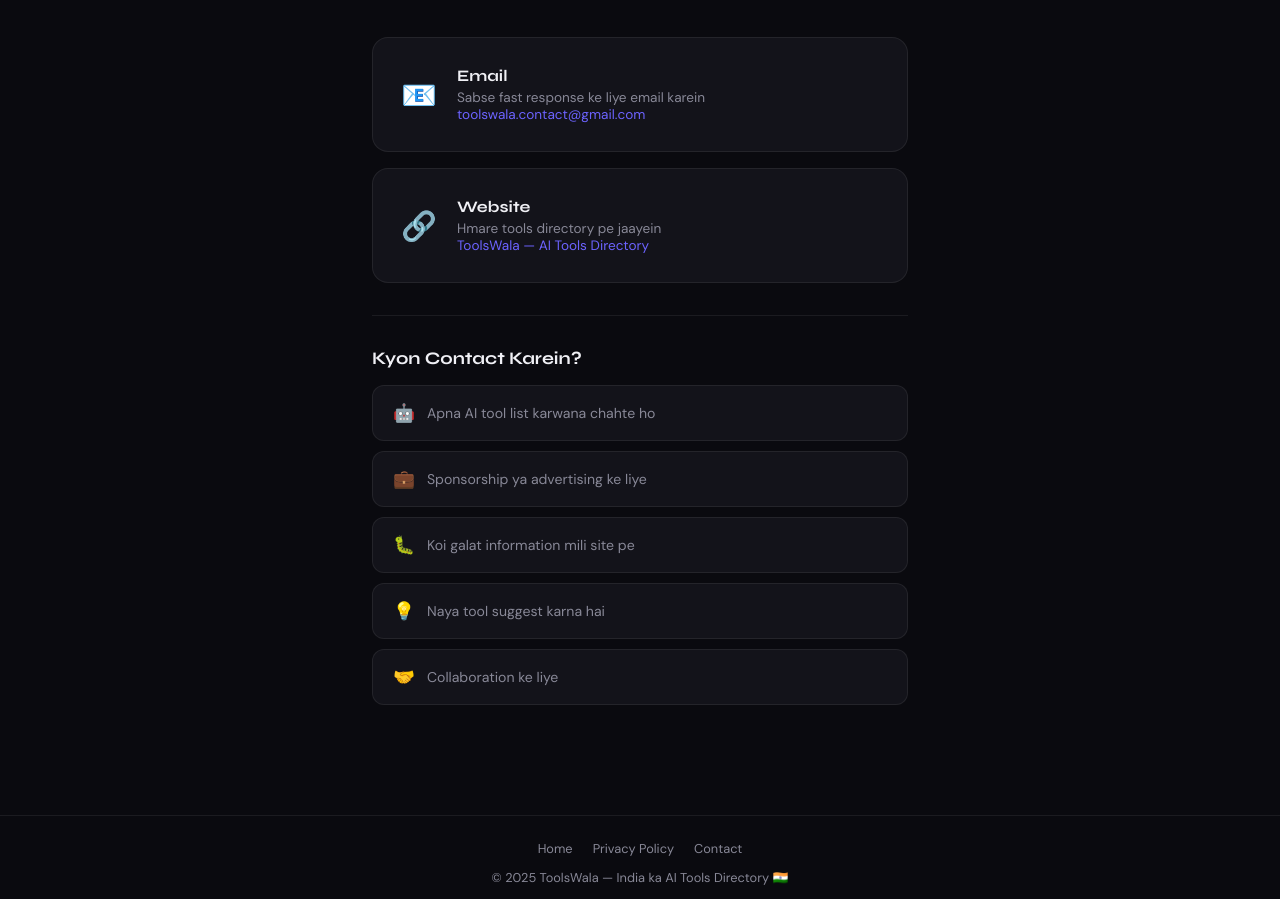
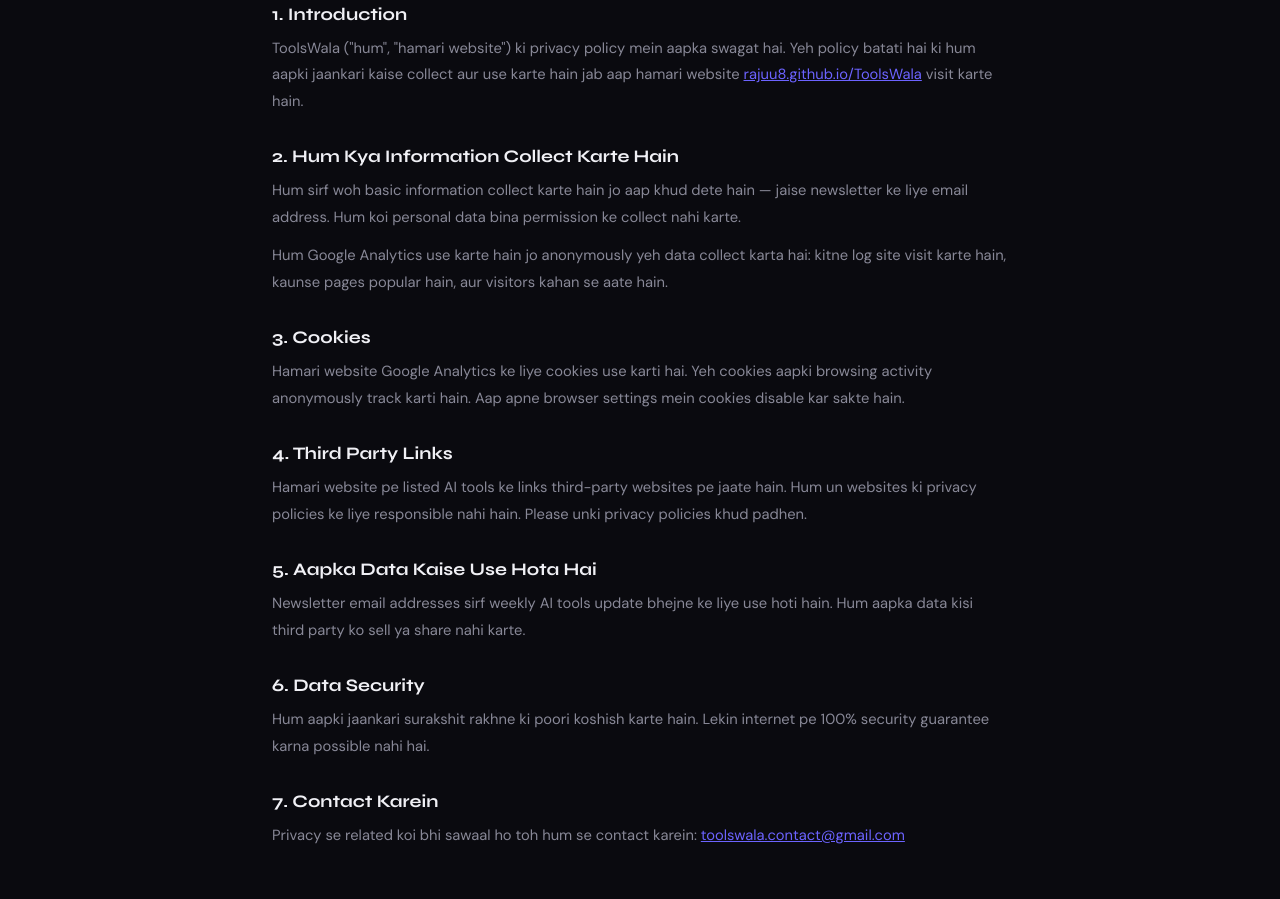
Before and after one commit to rajuu8/ToolsWala, a plain HTML site: page privacy-policy.html in a window 1280 px wide. Shown: the part 224-1123 px from the top of the page. Drawn offline with Linux system fonts and the light colour scheme.

Commit message:
Update privacy-policy.html

```diff
--- a/privacy-policy.html
+++ b/privacy-policy.html
@@ -3,7 +3,7 @@
 <head>
 <meta charset="UTF-8">
 <meta name="viewport" content="width=device-width, initial-scale=1.0">
-<title>Contact — ToolsWala</title>
+<title>Privacy Policy — ToolsWala</title>
 <meta name="robots" content="index, follow">
 <link href="https://fonts.googleapis.com/css2?family=Syne:wght@700;800&family=DM+Sans:wght@400;500&display=swap" rel="stylesheet">
 <style>
@@ -12,20 +12,13 @@
 nav{background:rgba(10,10,15,0.9);backdrop-filter:blur(20px);border-bottom:1px solid rgba(255,255,255,0.07);padding:0 2rem;display:flex;align-items:center;justify-content:space-between;height:64px;}
 .logo{font-family:'Syne',sans-serif;font-weight:800;font-size:1.4rem;background:linear-gradient(135deg,#6c63ff,#a78bfa);-webkit-background-clip:text;-webkit-text-fill-color:transparent;text-decoration:none;}
 .logo span{-webkit-text-fill-color:#ff6b6b;}
-.wrap{max-width:600px;margin:0 auto;padding:60px 2rem;}
+.wrap{max-width:800px;margin:0 auto;padding:60px 2rem;}
 h1{font-family:'Syne',sans-serif;font-size:2rem;font-weight:800;margin-bottom:8px;letter-spacing:-0.5px;}
-.sub{color:#888897;font-size:0.92rem;margin-bottom:40px;line-height:1.7;}
-.card{background:#13131a;border:1px solid rgba(255,255,255,0.07);border-radius:16px;padding:28px;margin-bottom:16px;display:flex;align-items:center;gap:20px;}
-.card-icon{font-size:1.8rem;flex-shrink:0;}
-.card-title{font-family:'Syne',sans-serif;font-weight:700;font-size:1rem;margin-bottom:4px;}
-.card-sub{color:#888897;font-size:0.85rem;}
-.card-sub a{color:#6c63ff;text-decoration:none;}
-.card-sub a:hover{text-decoration:underline;}
-.divider{border:none;border-top:1px solid rgba(255,255,255,0.07);margin:32px 0;}
-.reason-title{font-family:'Syne',sans-serif;font-weight:700;font-size:1.1rem;margin-bottom:16px;}
-.reason{background:#13131a;border:1px solid rgba(255,255,255,0.07);border-radius:12px;padding:16px 20px;margin-bottom:10px;font-size:0.88rem;color:#888897;display:flex;align-items:center;gap:12px;}
-.reason span{font-size:1.1rem;}
-footer{border-top:1px solid rgba(255,255,255,0.07);padding:24px 2rem;text-align:center;color:#888897;font-size:0.8rem;margin-top:40px;}
+.date{color:#888897;font-size:0.85rem;margin-bottom:40px;}
+h2{font-family:'Syne',sans-serif;font-size:1.1rem;font-weight:700;margin:32px 0 10px;}
+p{color:#888897;font-size:0.92rem;line-height:1.8;margin-bottom:12px;}
+a{color:#6c63ff;}
+footer{border-top:1px solid rgba(255,255,255,0.07);padding:24px 2rem;text-align:center;color:#888897;font-size:0.8rem;}
 .ftlinks{display:flex;justify-content:center;gap:20px;margin-bottom:12px;flex-wrap:wrap;}
 .ftlinks a{color:#888897;text-decoration:none;}
 .ftlinks a:hover{color:#f0f0f5;}
@@ -36,33 +29,30 @@
   <a href="index.html" class="logo">Tools<span>Wala</span></a>
 </nav>
 <div class="wrap">
-  <h1>Contact Karein</h1>
-  <p class="sub">Koi sawaal, suggestion, ya apna AI tool list karwana chahte ho? Hum se sampark karein — hum 24-48 ghante mein jawab dete hain.</p>
+  <h1>Privacy Policy</h1>
+  <div class="date">Last updated: May 2025</div>
 
-  <div class="card">
-    <div class="card-icon">📧</div>
-    <div>
-      <div class="card-title">Email</div>
-      <div class="card-sub">Sabse fast response ke liye email karein<br><a href="mailto:toolswala.contact@gmail.com">toolswala.contact@gmail.com</a></div>
-    </div>
-  </div>
+  <h2>1. Introduction</h2>
+  <p>ToolsWala ("hum", "hamari website") ki privacy policy mein aapka swagat hai. Yeh policy batati hai ki hum aapki jaankari kaise collect aur use karte hain jab aap hamari website <a href="https://rajuu8.github.io/ToolsWala/">rajuu8.github.io/ToolsWala</a> visit karte hain.</p>
 
-  <div class="card">
-    <div class="card-icon">🔗</div>
-    <div>
-      <div class="card-title">Website</div>
-      <div class="card-sub">Hmare tools directory pe jaayein<br><a href="index.html">ToolsWala — AI Tools Directory</a></div>
-    </div>
-  </div>
+  <h2>2. Hum Kya Information Collect Karte Hain</h2>
+  <p>Hum sirf woh basic information collect karte hain jo aap khud dete hain — jaise newsletter ke liye email address. Hum koi personal data bina permission ke collect nahi karte.</p>
+  <p>Hum Google Analytics use karte hain jo anonymously yeh data collect karta hai: kitne log site visit karte hain, kaunse pages popular hain, aur visitors kahan se aate hain.</p>
 
-  <hr class="divider">
+  <h2>3. Cookies</h2>
+  <p>Hamari website Google Analytics ke liye cookies use karti hai. Yeh cookies aapki browsing activity anonymously track karti hain. Aap apne browser settings mein cookies disable kar sakte hain.</p>
 
-  <div class="reason-title">Kyon Contact Karein?</div>
-  <div class="reason"><span>🤖</span> Apna AI tool list karwana chahte ho</div>
-  <div class="reason"><span>💼</span> Sponsorship ya advertising ke liye</div>
-  <div class="reason"><span>🐛</span> Koi galat information mili site pe</div>
-  <div class="reason"><span>💡</span> Naya tool suggest karna hai</div>
-  <div class="reason"><span>🤝</span> Collaboration ke liye</div>
+  <h2>4. Third Party Links</h2>
+  <p>Hamari website pe listed AI tools ke links third-party websites pe jaate hain. Hum un websites ki privacy policies ke liye responsible nahi hain. Please unki privacy policies khud padhen.</p>
+
+  <h2>5. Aapka Data Kaise Use Hota Hai</h2>
+  <p>Newsletter email addresses sirf weekly AI tools update bhejne ke liye use hoti hain. Hum aapka data kisi third party ko sell ya share nahi karte.</p>
+
+  <h2>6. Data Security</h2>
+  <p>Hum aapki jaankari surakshit rakhne ki poori koshish karte hain. Lekin internet pe 100% security guarantee karna possible nahi hai.</p>
+
+  <h2>7. Contact Karein</h2>
+  <p>Privacy se related koi bhi sawaal ho toh hum se contact karein: <a href="mailto:toolswala.contact@gmail.com">toolswala.contact@gmail.com</a></p>
 </div>
 <footer>
   <div class="ftlinks">
```
